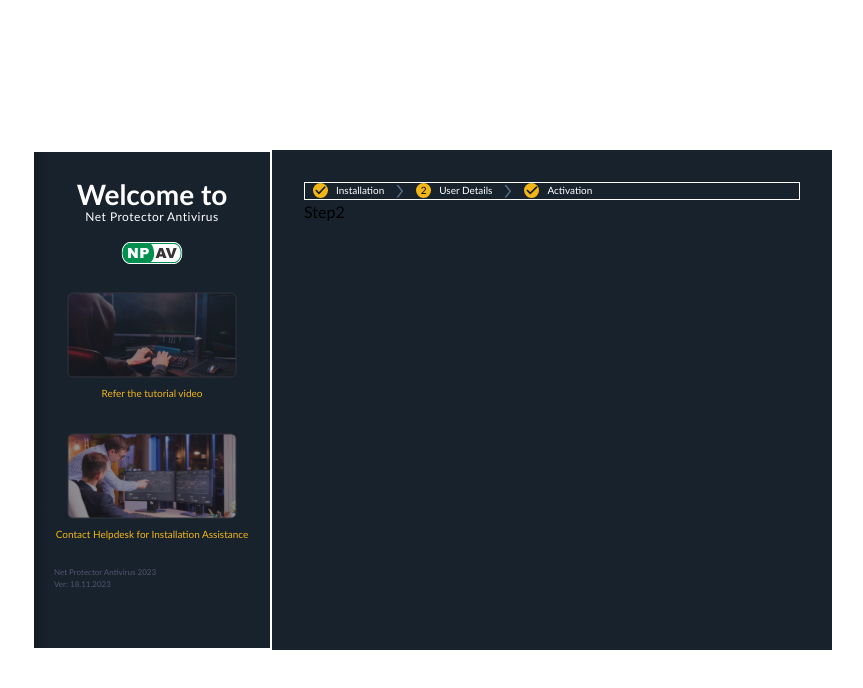
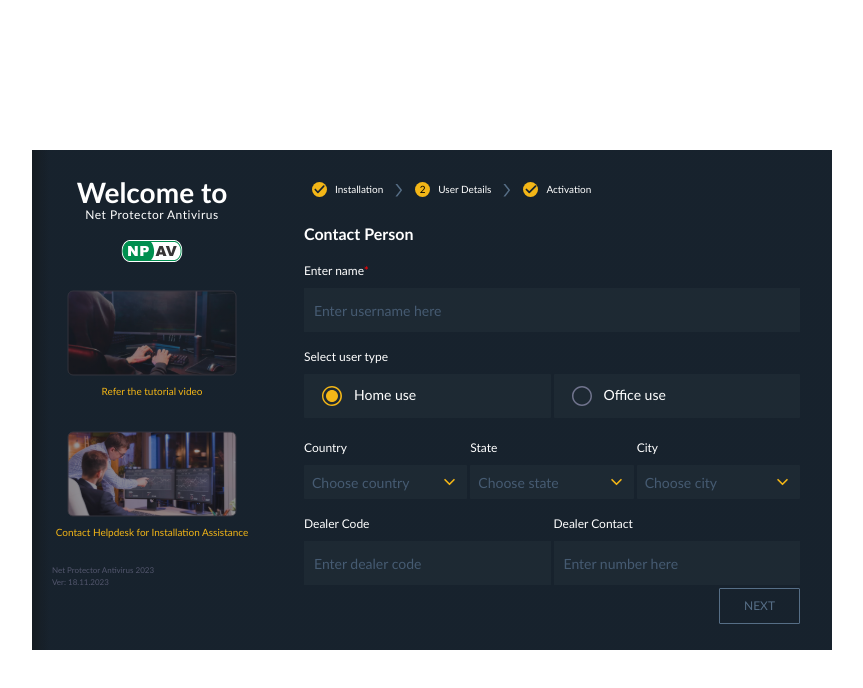
Before and after one commit to hiTushar/np, a React (Create React App) app: page /new in a window 1280 px wide. Both pictures are taken after a click on the button "NEXT". Shown: the top 688 px of the page, without its empty margins (208-1071 px from the left). Built offline with nearby package versions, Linux system fonts and the light colour scheme.

Commit message:
User registration flow - wip

```diff
--- a/package.json
+++ b/package.json
@@ -6,6 +6,7 @@
     "@testing-library/jest-dom": "^5.17.0",
     "@testing-library/react": "^13.4.0",
     "@testing-library/user-event": "^13.5.0",
+    "country-state-city": "^3.2.1",
     "react": "^18.2.0",
     "react-dom": "^18.2.0",
     "react-redux": "^9.0.4",
--- /dev/null
+++ b/src/components/Dropdown/Dropdown.css
@@ -0,0 +1,25 @@
+.npav-dropdown {
+    border-radius: 1px;
+    background: rgba(34, 45, 56, 0.60);
+    color: white;
+    height: 34px;
+    width: 100%;
+    display: flex;
+    padding: 8px;
+}
+
+.npav-dropdown input {
+    background: none;
+    border: none;
+    caret-color: #F3B617;
+    width: 100%;
+}
+
+.npav-dropdown input:focus {
+    outline: none;
+}
+
+.npav-dropdown input::placeholder {
+    color: #465B72;
+    font-size: 14px;
+}
--- /dev/null
+++ b/src/components/Dropdown/Dropdown.js
@@ -0,0 +1,16 @@
+import { useState } from 'react';
+import './Dropdown.css';
+import arrow_down from '../../assets/arrow_down.svg';
+
+export default function Dropdown(props) {
+    const { options, placeholder, onChange } = props;
+
+    const [selected, setSelected] = useState(null);
+
+    return (
+        <div className="npav-dropdown">
+            <input placeholder={placeholder} />
+            <img src={arrow_down} alt={'arrow down'} />
+        </div>
+    )
+}
--- a/src/components/Input/Input.css
+++ b/src/components/Input/Input.css
@@ -6,7 +6,7 @@
 .npav-input input {
     background: none;
     border: none;
-    min-height: 0px;
+    line-height: 18px;
     width: 100%;
     border-radius: 2px;
     caret-color: #F3B617;
--- a/src/components/Radio/Radio.js
+++ b/src/components/Radio/Radio.js
@@ -4,9 +4,9 @@
 import radio_inactive from '../../assets/radio_inactive.svg';
 
 const Option = (props) => {
-    const { data, selected, setSelected } = props;
+    const { data, selected, setSelected, style } = props;
     return (
-        <div className='npav-radio__option' onClick={() => setSelected(data)}>
+        <div className='npav-radio__option' onClick={() => setSelected(data)} style={{ ...style }}>
             {
                 selected ? (
                     <div>
@@ -26,7 +26,8 @@
 }
 
 function Radio(props) {
-    const { options, defaultValue, customStyling, onChange } = props;
+    const { options, defaultValue, customStyle, onChange } = props;
+    const { container, option } = customStyle;
 
     const [selected, setSelected] = useState(defaultValue);
 
@@ -35,8 +36,8 @@
     }, [selected, onChange])
 
     return (
-        <div className='npav-radio'>
-            {options.map(optionData => <Option selected={optionData.value === selected.value} data={optionData} setSelected={setSelected} key={optionData.value} />)}
+        <div className='npav-radio' style={{ ...container }}>
+            {options.map(optionData => <Option selected={optionData.value === selected.value} data={optionData} setSelected={setSelected} style={{ ...option }} key={optionData.value} />)}
         </div>
     )
 }
--- a/src/pages/UserRegistration/FormPanel/FormPanel.css
+++ b/src/pages/UserRegistration/FormPanel/FormPanel.css
@@ -1,27 +1,33 @@
 .user-formpanel {
     padding: 32px;
     width: 70%;
+    height: calc(100% - 34px);
 }
 
-.user-formpanel__step1 {
+.user-formpanel__step1, .user-formpanel__step2 {
     margin-top: 24px;
-    border: solid 1px white;
     color: white;
+    height: 100%;
+    position: relative;
 }
 
-.user-formpanel__step1 p {
+.user-formpanel__step1 p, .user-formpanel__step2 p {
     font-size: 12px;
     font-weight: 400;
     margin-bottom: 8px;
 }
 
-.user-formpanel__step1 > p {
+.user-formpanel__step1 > p, .user-formpanel__step2 > p {
     font-size: 16px;
     font-weight: 700;
     margin-bottom: 16px;
 }
 
-.user-formpanel__step1-key {
+.user-formpanel__step1-key,
+.user-formpanel__step1-type,
+.user-formpanel__step2-name,
+.user-formpanel__step2-type,
+.user-formpanel__step2-address {
     margin-bottom: 16px;
 }
 
@@ -34,20 +40,70 @@
     font-size: 12px;
 }
 
-.user-formpanel__step1-type {
-    margin-bottom: 16px;
+.user-formpanel__step1-footer, .user-formpanel__step2-footer {
+    display: flex;
+    justify-content: flex-end;
+    position: absolute;
+    bottom: 0px;
+    right: 0px;
 }
 
-.user-formpanel__step1-footer {
-    display: flex;
-    justify-content: flex-end;
-}
-
-.user-formpanel__step1-footer button {
+.user-formpanel__step1-footer button, .user-formpanel__step2-footer button {
     border: 1px solid #566E86;
     border-radius: 1px;
     padding: 8px 24px;
     color: #566E86;
     background: none;
     font-size: 12px;
+    cursor: pointer;
 }
+
+.user-formpanel__step2-name > p > span {
+    color: red;
+}
+
+.user-formpanel__step2-address {
+    display: flex;
+    gap: 3px;
+}
+
+.user-formpanel__step2-address > div {
+    width: calc(100% / 3);
+}
+
+.user-formpanel_step2-dealer {
+    display: flex;
+    gap: 3px;
+}
+
+.user-formpanel__step2-dealer-detail {
+    flex: 1;
+}
+
+.user-formpanel__step3 {
+    displaY: flex;
+    justify-content: center;
+    margin-top: 60px;
+}
+
+.user-formpanel__step3-success-banner {
+    color: white;
+    display: flex;
+    flex-direction: column;
+    align-items: center;
+}
+
+.user-formpanel__step3-success-banner img {
+    width: 142px;
+}
+
+.user-formpanel__step3-success-banner p:nth-child(2) {
+    font-size: 28px;
+    font-weight: 700;
+    line-height: 30px
+}
+
+.user-formpanel__step3-success-banner p:nth-child(3) {
+    font-size: 12px;
+    font-weight: 400;
+}
--- a/src/pages/UserRegistration/FormPanel/Step1.js
+++ b/src/pages/UserRegistration/FormPanel/Step1.js
@@ -59,7 +59,7 @@
                         name: 'Single User',
                         value: 'single'
                     }}
-                    customStyling={{}}
+                    customStyle={{}}
                     onChange={onChange}
                 />
             </div>
--- a/src/pages/UserRegistration/FormPanel/Step2.js
+++ b/src/pages/UserRegistration/FormPanel/Step2.js
@@ -1,5 +1,121 @@
+import { useRef } from "react";
+import Input from "../../../components/Input/Input";
+import Radio from "../../../components/Radio/Radio";
+import { useDispatch } from "react-redux";
+import formStepChange from "../../../redux/actions/formActions";
+import Dropdown from "../../../components/Dropdown/Dropdown";
+
 export default function Step2() {
+    const nameRef = useRef(null);
+    const dealerRef = useRef(null);
+    const locationRef = useRef(null);
+
+    const dispatch = useDispatch();
+
+    const nextPage = () => {
+        dispatch(formStepChange({
+            currentStep: 3,
+            allData: {}
+        }));
+    }
+
+    const selectLocation = (data) => {
+        console.log({ data });
+    }
+
     return (
-        <div>Step2</div>
+        <div className="user-formpanel__step2">
+            <p>Contact Person</p>
+            <div className="user-formpanel__step2-name">
+                <p>Enter name<span>*</span></p>
+                <Input
+                    ref={nameRef}
+                    placeholder={'Enter username here'}
+                    maxLength={50}
+                    type={'text'}
+                    onChange={() => {}}
+                />
+            </div>
+            <div className="user-formpanel__step2-type">
+                <p>Select user type</p>
+                <Radio
+                    options={[
+                        {
+                            name: 'Home use',
+                            value: 'home'
+                        },
+                        {
+                            name: 'Office use',
+                            value: 'office'
+                        }
+                    ]}
+                    defaultValue={{
+                        name: 'Home use',
+                        value: 'home'
+                    }}
+                    customStyle={{
+                        container: {
+                            display: 'flex',
+                            gap: '3px'
+                        },
+                        option: {
+                            flex: 1
+                        }
+                    }}
+                    onChange={() => {}}
+                />
+            </div>
+            <div className="user-formpanel__step2-address">
+                <div>
+                    <p>Country</p>
+                    <Dropdown
+                        options={[]}
+                        placeholder={'Choose country'}
+                        onChange={selectLocation}
+                    />
+                </div>
+                <div>
+                    <p>State</p>
+                    <Dropdown
+                        options={[]}
+                        placeholder={'Choose state'}
+                        onChange={selectLocation}
+                    />
+                </div>
+                <div>
+                    <p>City</p>
+                    <Dropdown
+                        options={[]}
+                        placeholder={'Choose city'}
+                        onChange={selectLocation}
+                    />
+                </div>
+            </div>
+            <div className="user-formpanel_step2-dealer">
+                <div className="user-formpanel__step2-dealer-detail">
+                    <p>Dealer Code</p>
+                    <Input
+                        ref={dealerRef}
+                        placeholder={'Enter dealer code'}
+                        maxLength={50}
+                        type={'text'}
+                        onChange={() => {}}
+                    />
+                </div>
+                <div className="user-formpanel__step2-dealer-detail">
+                    <p>Dealer Contact</p>
+                    <Input
+                        ref={dealerRef}
+                        placeholder={'Enter number here'}
+                        maxLength={50}
+                        type={'text'}
+                        onChange={() => {}}
+                    />
+                </div>
+            </div>
+            <div className='user-formpanel__step2-footer'>
+                <button onClick={nextPage}>NEXT</button>
+            </div>
+        </div>
     )
 }
--- a/src/pages/UserRegistration/FormPanel/Step3.js
+++ b/src/pages/UserRegistration/FormPanel/Step3.js
@@ -1,5 +1,18 @@
+import activation_success from '../assets/activation_success.svg';
+
 export default function Step3() {
     return (
-        <div>Step3</div>
+        <div className="user-formpanel__step3">
+            <div className="user-formpanel__step3-success">
+                <div className="user-formpanel__step3-success-banner">
+                    <img src={activation_success} alt={'activation success'} />
+                    <p>Activation Successful</p>
+                    <p>Your system is protected now!</p>
+                </div>
+                <div className="user-formpanel__step3-success-loader">
+
+                </div>
+            </div>
+        </div>
     )
 }
--- a/src/pages/UserRegistration/NavPanel/NavPanel.css
+++ b/src/pages/UserRegistration/NavPanel/NavPanel.css
@@ -1,6 +1,5 @@
 .user-navpanel {
     display: flex;
-    border: solid white 1px;
     color: white;
     width: 100%;
     font-size: 10px;
--- a/src/pages/UserRegistration/SidePanel/SidePanel.css
+++ b/src/pages/UserRegistration/SidePanel/SidePanel.css
@@ -1,5 +1,5 @@
 .user-sidepanel {
-    border: solid 2px white;
+    /* border: solid 2px white; */
     width: 30%;
 }
 
--- a/src/pages/UserRegistration/UserRegistration.js
+++ b/src/pages/UserRegistration/UserRegistration.js
@@ -5,7 +5,7 @@
 function UserRegistration(props) {
 
     return (
-        <div class="user-registration-container">
+        <div className="user-registration-container">
             <SidePanel />
             <FormPanel />
         </div>
```
Also changed, not shown: src/assets/arrow_down.svg (added), src/pages/UserRegistration/assets/activation_success.svg (added).
